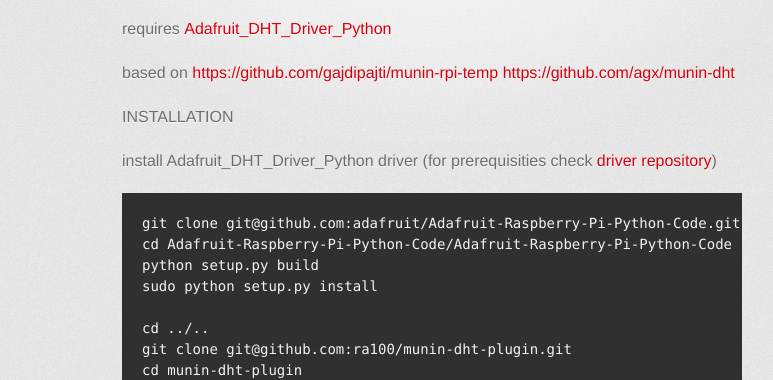
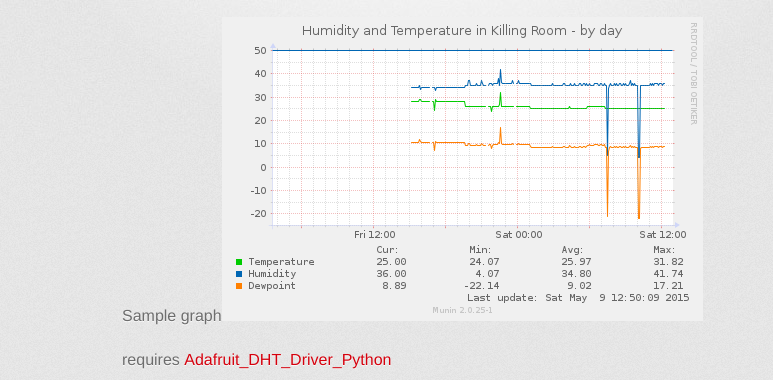
Before and after one commit to ra100/munin-dht-plugin, a plain HTML site: page index.html in a window 1280 px wide. Shown: the part 432-812 px from the top of the page, without its empty margins (208-981 px from the left). Drawn offline with Linux system fonts and the light colour scheme; a web font is replaced by a local one.

Commit message:
add: sample graph

```diff
--- a/index.html
+++ b/index.html
@@ -35,6 +35,8 @@
 <a id="munin-dht-plugin" class="anchor" href="#munin-dht-plugin" aria-hidden="true"><span class="octicon octicon-link"></span></a>munin-dht-plugin</h1>
 
 <p>Munin plugin for reading temperature and humidity from DHT modules. DHT11, DHT22, AM2302. Uses dhtreader python library.</p>
+
+<p>Sample graph<img src="images/dht_11_4-day.png" /></p>
 
 <p>requires <a href="https://github.com/adafruit/Adafruit-Raspberry-Pi-Python-Code/tree/master/Adafruit_DHT_Driver_Python">Adafruit_DHT_Driver_Python</a></p>
 
```
Also changed, not shown: images/dht_11_4-day.png (added).
